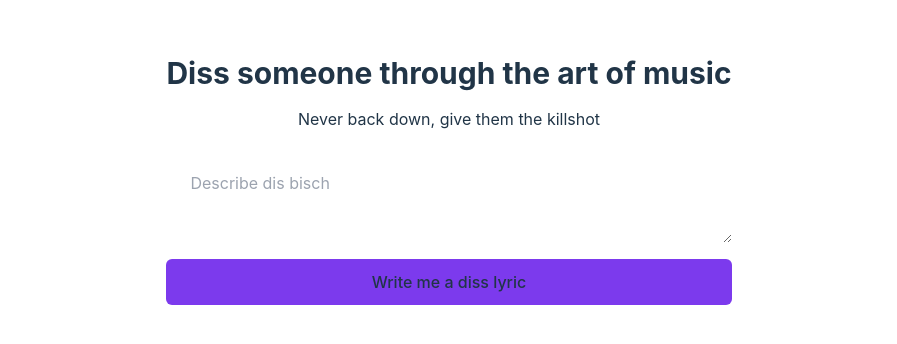
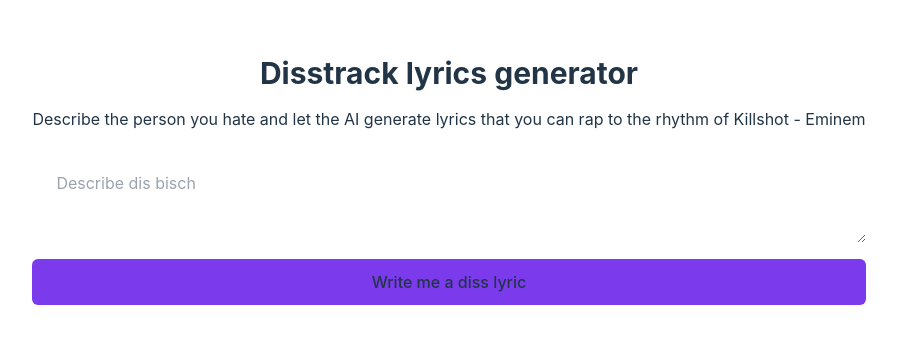
Before and after one commit to tiongwoon/lyrics-generator-using-gpt, a React (Vite) app: page / in a window 1280 px wide. Shown: the part 220-564 px from the top of the page, without its empty margins (191-1088 px from the left). Built offline with nearby package versions, Linux system fonts and the light colour scheme.

Commit message:
edit copy

```diff
--- a/src/App.tsx
+++ b/src/App.tsx
@@ -99,13 +99,14 @@ function App() {
 
   }
 
+  const xxx:string = "to-blue-100";
 
   return (
     <div className="App">
       <div className='flex flex-col gap-y-4'>
         <div className='flex flex-col gap-y-4'>
-          <h1 className="text-3xl font-bold text-center">Diss someone through the art of music</h1>
-          <h2>Never back down, give them the killshot</h2>
+          <h1 className="text-3xl font-bold text-center">Disstrack lyrics generator</h1>
+          <h2>Describe the person you hate and let the AI generate lyrics that you can rap to the rhythm of Killshot - Eminem</h2>
         </div>
         <div>
           <form className="flex flex-col gap-y-4" onSubmit={handleSubmit}>
```
